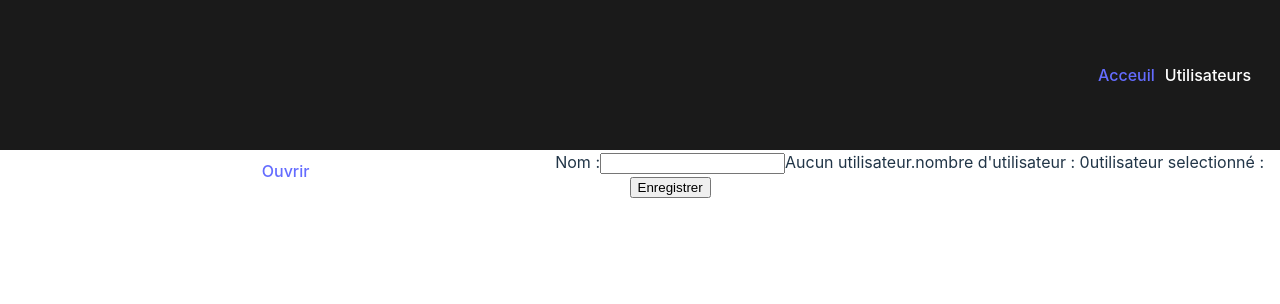
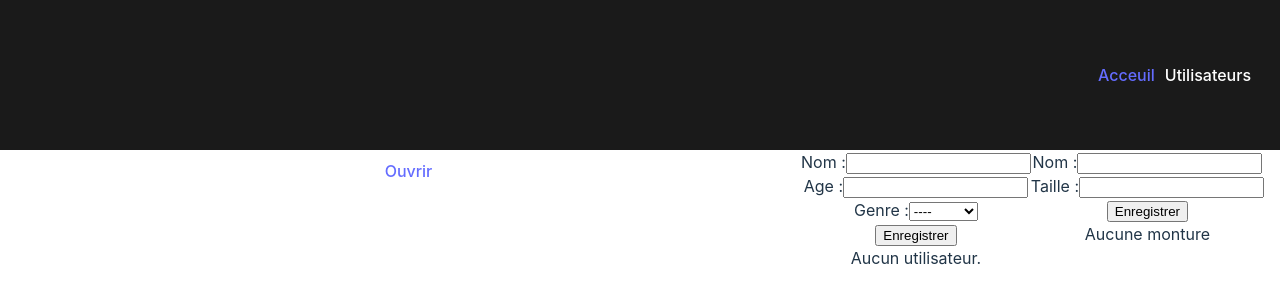
Before and after one commit to Brasero/fsd43-semaine-2-react, a React (Vite) app: page /user in a window 1280 px wide. Shown: the top 304 px of the page. Built offline with nearby package versions, Linux system fonts and the light colour scheme.

Commit message:
correction exercice horseReducer

```diff
--- /dev/null
+++ b/src/Store/Actions/horseActions.js
@@ -0,0 +1,10 @@
+export const ADD_HORSE = 'horse/add';
+
+export const addHorseAction = (horse) => {
+    return {
+        type: ADD_HORSE,
+        payload: {
+            ...horse
+        }
+    }
+}
--- /dev/null
+++ b/src/Store/Reducer/horseReducer.jsx
@@ -0,0 +1,22 @@
+
+import {ADD_HORSE} from "../Actions/horseActions.js";
+
+const initialState = {
+    horses: []
+}
+
+const horseReducer = (state = initialState, action) => {
+    switch(action.type) {
+
+        case ADD_HORSE:
+            return {
+                ...state,
+                horses: state.horses.concat([action.payload])
+            }
+
+        default:
+            return state
+    }
+}
+
+export default horseReducer
--- /dev/null
+++ b/src/Store/Selectors/horseSelectors.js
@@ -0,0 +1 @@
+export const selectHorses = (state) => state.horse.horses
--- a/src/Store/index.js
+++ b/src/Store/index.js
@@ -3,11 +3,13 @@ import panierReducer from "./Reducer/panierReducer.jsx";
 import {composeWithDevTools} from "@redux-devtools/extension";
 import productReducer from "./Reducer/productReducer.jsx";
 import userReducer from "./Reducer/userReducer.jsx";
+import horseReducer from "./Reducer/horseReducer.jsx";
 
 const store = createStore(combineReducers({
     panier: panierReducer,
     product: productReducer,
-    user: userReducer
+    user: userReducer,
+    horse: horseReducer
 }),
     composeWithDevTools()
 )
--- /dev/null
+++ b/src/component/HorseForm/formConfig.js
@@ -0,0 +1,22 @@
+const config = {
+    name: {
+        type: 'text',
+        name: "name",
+        label: 'Nom',
+        rules: {
+            required: true,
+            pattern: /^[a-zA-Z ]*$/
+        }
+    },
+    size: {
+        type: "text",
+        name: 'size',
+        label: 'Taille',
+        rules: {
+            required: true,
+            pattern: /^[0-9]*([.|,]{1}[0-9]*)?$/
+        }
+    }
+}
+
+export default config
--- /dev/null
+++ b/src/component/HorseForm/index.jsx
@@ -0,0 +1,85 @@
+import config from "./formConfig.js";
+import validator from "../../utils/tools/validator.jsx";
+import {useState} from "react";
+import {useDispatch} from "react-redux";
+import {addHorseAction} from "../../Store/Actions/horseActions.js";
+
+const HorseForm = () => {
+
+    const dispatch = useDispatch()
+    const initialHorse = {
+        name: '',
+        size: ''
+    }
+
+    const initialError = {
+        ...initialHorse,
+        submitError: ''
+    }
+
+    const [horse, setHorse] = useState(initialHorse)
+    const [error, setError] = useState(initialError)
+    const {validate, validateAll} = validator(config)
+
+    const handleChange = (e) => {
+        const {name, value} = e.target
+        const errored = validate(name, value)
+        setHorse({
+            ...horse,
+            [name]: value
+        })
+        if (errored) {
+            setError({
+                ...error,
+                [name]: errored
+            })
+        } else {
+            setError({
+                ...error,
+                [name]: ''
+            })
+        }
+    }
+
+    const handleSubmit = (e) => {
+        e.preventDefault()
+        const errored = validateAll(horse)
+        if (errored) {
+            setError({
+                ...error,
+                submitError: errored
+            })
+            return
+        }
+        dispatch(addHorseAction(horse))
+        setHorse(initialHorse)
+    }
+
+
+
+    return (
+        <form onSubmit={handleSubmit}>
+            {
+                Object.keys(config).map((key,index)=> {
+                    return (
+                        <div className={"inputGroup"} key={`${key}-${index}`}>
+                            <label>
+                                {config[key].label} :
+                                <input type={config[key].type} name={config[key].name} value={horse[key]} onChange={handleChange} />
+                                {
+                                    error[key] && <span style={{color: 'red'}}>{error[key]}</span>
+                                }
+                            </label>
+                        </div>
+                    )
+                })
+            }
+            {
+                error.submitError && <span style={{color: 'red'}}>{error.submitError}</span>
+            }
+            <input type={'submit'} value={'Enregistrer'} />
+        </form>
+    )
+}
+
+export default HorseForm
--- /dev/null
+++ b/src/component/HorseList/index.jsx
@@ -0,0 +1,31 @@
+import {useSelector} from "react-redux";
+import {selectHorses} from "../../Store/Selectors/horseSelectors.js";
+
+const HorseList = () => {
+
+    const horses = useSelector(selectHorses)
+
+    return (
+        <>
+            {
+                horses.length > 0 ? (
+                    <ul>
+                        {
+                            horses.map((horse, index) => {
+                                return (
+                                    <li key={`${horse.name}-${index}`}>
+                                        {horse.name}
+                                    </li>
+                                )
+                            })
+                        }
+                    </ul>
+                ) : (
+                    <span>Aucune monture</span>
+                )
+            }
+        </>
+    )
+}
+
+export default HorseList;
--- a/src/component/UserForm/formConfig.js
+++ b/src/component/UserForm/formConfig.js
@@ -9,6 +9,37 @@ const config = {
             minLength: 2,
             maxLength: 10
         }
+    },
+    age: {
+        type: 'text',
+        name: 'age',
+        label: 'Age',
+        rules: {
+            required: true,
+            pattern: /^[0-9]{1,3}$/
+        }
+    },
+    gender: {
+        type: 'select',
+        name: 'gender',
+        label: 'Genre',
+        rules: {
+            required: true
+        },
+        options: {
+            male: {
+                label: 'Homme',
+                value: 'homme'
+            },
+            female: {
+                label: 'Femme',
+                value: 'femme'
+            },
+            other: {
+                label: 'Autre',
+                value: 'autre'
+            }
+        }
     }
 }
 
--- a/src/component/UserForm/index.jsx
+++ b/src/component/UserForm/index.jsx
@@ -7,7 +7,9 @@ import validator from "../../utils/tools/validator.jsx";
 const UserForm = () => {
 
     const initialUser = {
-        name: ''
+        name: '',
+        age: '',
+        gender: ''
     }
 
     const initialError = {
@@ -24,6 +26,7 @@ const UserForm = () => {
 
     const handleChange = (e) => {
         const {value, name} = e.target
+        console.log(name)
         const error = validate(name, value)
 
         if (error) {
@@ -60,6 +63,24 @@ const UserForm = () => {
             {
                 Object.keys(config).map((key, index) => {
                      return (
+                             config[key].type === 'select' ? (
+                                 <label>
+                                     {config[key].label} :
+                                     <select name={config[key].name} value={user[config[key].name]} onChange={handleChange}>
+                                         <option value={''}>----</option>
+                                         {
+                                             Object.keys(config[key].options).map((optionKey, index) => {
+                                                 console.log(config[key].options[optionKey])
+                                                 const {value, label} = config[key].options[optionKey]
+                                                 return (
+                                                     <option key={`${optionKey}-${index}`} value={value}>{label}</option>
+                                                 )
+
+                                             })
+                                         }
+                                     </select>
+                                 </label>
+                             ) : (
                                  <div className={"inputGroup"}>
                                      <label>
                                          {config[key].label} :
@@ -69,6 +90,7 @@ const UserForm = () => {
                                          }
                                      </label>
                                  </div>
+                             )
                      )
                 })
             }
--- a/src/page/User/index.jsx
+++ b/src/page/User/index.jsx
@@ -2,20 +2,20 @@ import UserForm from "../../component/UserForm/index.jsx";
 import UserList from "../../component/UserList/index.jsx";
 import {useSelector} from "react-redux";
 import {numberOfUser, selectUserByName} from "../../Store/Selectors/userSelectors.js";
+import HorseForm from "../../component/HorseForm/index.jsx";
+import HorseList from "../../component/HorseList/index.jsx";
 
 const User = () => {
 
-    const nbUser = useSelector(numberOfUser)
-    const user = useSelector(selectUserByName('test'))
     return (
         <>
-            <UserForm />
-            <UserList />
             <div>
-                nombre d'utilisateur : {nbUser}
+                <UserForm />
+                <UserList />
             </div>
             <div>
-                utilisateur selectionné : {user.name}
+                <HorseForm />
+                <HorseList />
             </div>
         </>
     )
```
Lines whose indentation alone changed are shown as unchanged.
